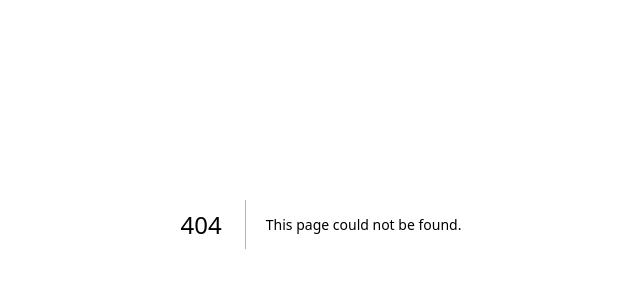
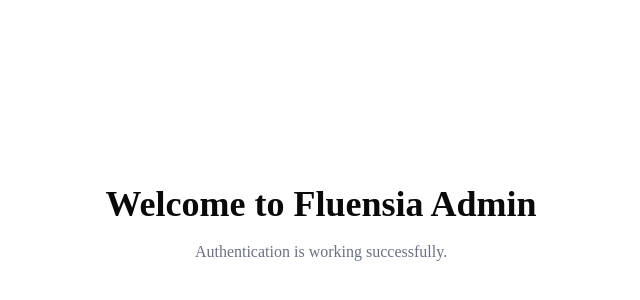
Before and after one commit to Venom7860/fluensi-learn, a Next.js app: page /admin in a window 1280 px wide. Before the commit this address had no page. Shown: the part 176-476 px from the top of the page, without its empty margins (319-959 px from the left). Built offline with nearby package versions, Linux system fonts and the light colour scheme.

Commit message:
feat(auth): redirect authenticated users to admin dashboard

```diff
--- /dev/null
+++ b/app/admin/page.tsx
@@ -0,0 +1,15 @@
+export default function AdminPage() {
+  return (
+    <main className="flex min-h-screen items-center justify-center">
+      <div className="text-center">
+        <h1 className="text-4xl font-bold">
+          Welcome to Fluensia Admin
+        </h1>
+
+        <p className="mt-4 text-gray-500">
+          Authentication is working successfully.
+        </p>
+      </div>
+    </main>
+  );
+}
--- a/components/auth/login-form.tsx
+++ b/components/auth/login-form.tsx
@@ -24,7 +24,7 @@ export default function LoginForm() {
         return;
       }
 
-      alert("Login successful!");
+      window.location.href = "/admin";
     } catch (err) {
       console.error(err);
       alert("Something went wrong.");
```
